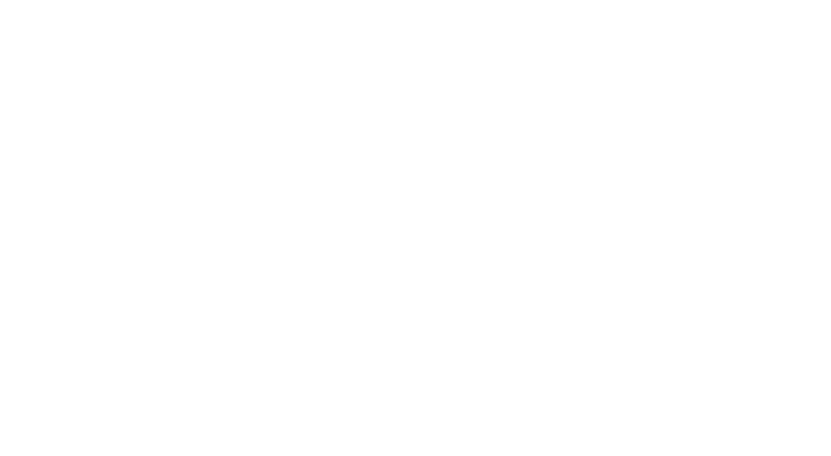
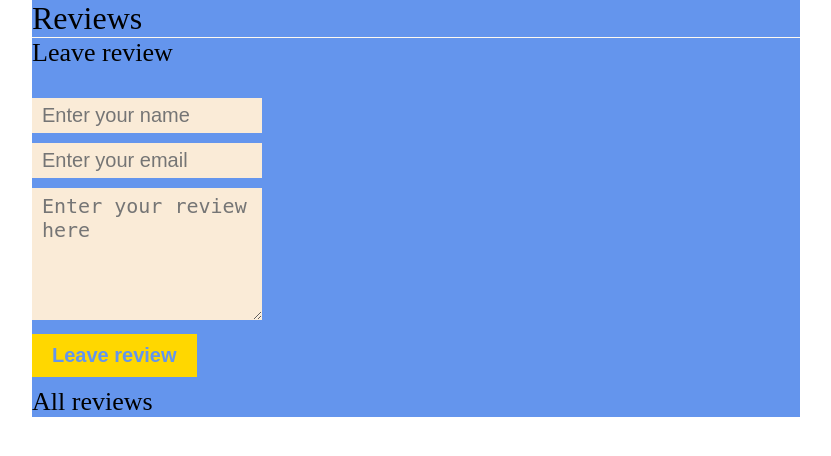
Before and after one commit to aqe-gl/Reviews, a Django app: page / in a window 1280 px wide. Before the commit the part shown is empty. Shown: the top 456 px of the page, without its empty margins (224-1055 px from the left). Run offline with Django 5.2, Linux system fonts and the light colour scheme.

Commit message:
add review form and reviews action

```diff
--- a/reviews/static/css/style.css
+++ b/reviews/static/css/style.css
@@ -3,3 +3,41 @@
     padding: 0;
     box-sizing: border-box;
 }
+
+body {
+    margin-left: 20%;
+    margin-right: 20%;
+}
+
+main {
+    background-color: cornflowerblue;
+}
+
+h1 {
+    font-weight: normal;
+    border-bottom: 1px solid floralwhite;
+
+}
+
+h2 {
+    font-weight: normal;
+    margin-bottom: 30px;
+    font-size: 26px;
+}
+
+input, textarea {
+    margin-bottom: 10px;
+    background-color: antiquewhite;
+    border: 0;
+    padding: 6px 10px;
+    font-size: 20px;
+    width: 30%;
+}
+
+input[type=submit] {
+    font-weight: bold;
+    background-color: gold;
+    color: cornflowerblue;
+    padding: 10px 20px;
+    width: auto;
+}
--- a/templates/base.html
+++ b/templates/base.html
@@ -8,7 +8,9 @@
     <link rel="shortcut icon" type="image/png" href="{% static "images/favicon.png" %}">
 </head>
 <body>
+<main>
     {% block content %}
     {% endblock %}
+</main>
 </body>
 </html>
--- a/templates/reviews.html
+++ b/templates/reviews.html
@@ -1,3 +1,25 @@
 {% extends "base.html" %}
+
 {% block content %}
+    <h1>Reviews</h1>
+    <div class="review-form">
+        <h2>Leave review</h2>
+        <form>
+            <p>
+                <input type="text" placeholder="Enter your name">
+            </p>
+            <p>
+                <input type="email" placeholder="Enter your email">
+            </p>
+            <p>
+                <textarea placeholder="Enter your review here" cols="50" rows="5"></textarea>
+            </p>
+            <p>
+                <input type="submit" value="Leave review">
+            </p>
+        </form>
+    </div>
+    <div class="reviews">
+        <h2>All reviews</h2>
+    </div>
 {% endblock %}
```
Also changed, not shown: 1 other file.
